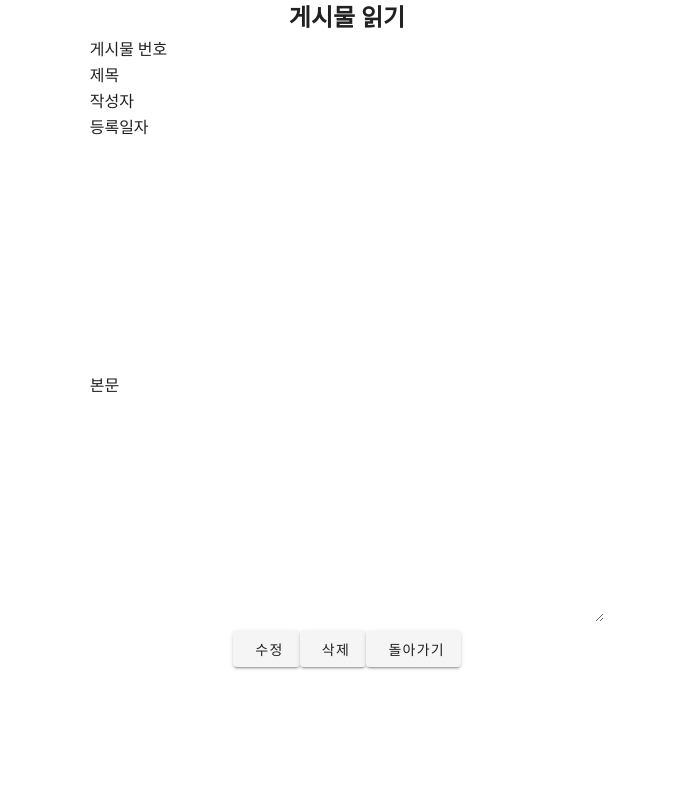
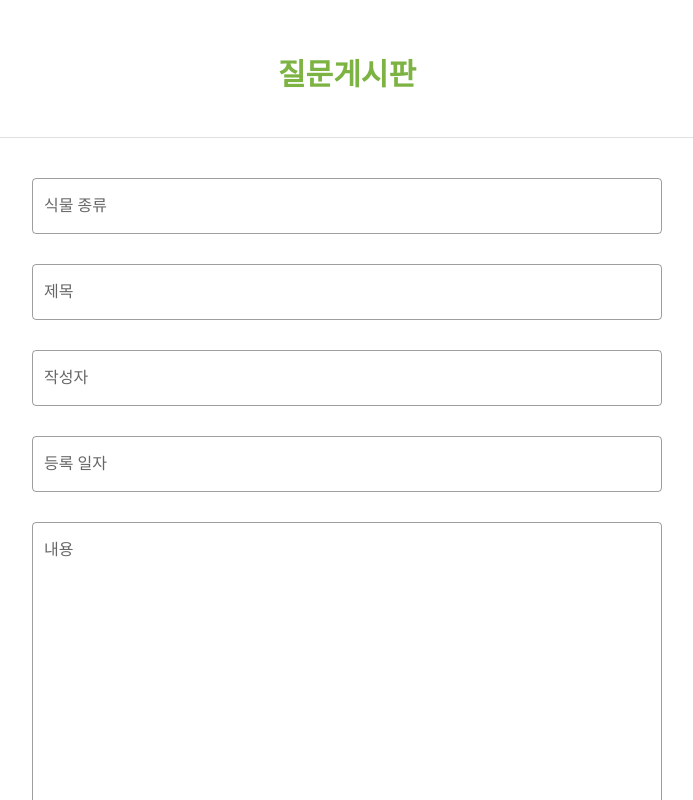
Before and after one commit to EDDI-RobotAcademy/WebAppPersonalProject, a Vue app in the folder p4th/KaramKim/vue/plants_web/: page /question-board/read/1 in a window 1280 px wide. Shown: the top 800 px of the page, without its empty margins (293-986 px from the left). Built offline with nearby package versions, Linux system fonts and the light colour scheme; no server answers; what vue-cookies would draw is missing.

Commit message:
Feat: [김가람] F) 게시물 읽기 UI 코드 수정 [PLANTS27]

```diff
--- a/p4th/KaramKim/vue/plants_web/src/components/board/BoardListForm.vue
+++ b/p4th/KaramKim/vue/plants_web/src/components/board/BoardListForm.vue
@@ -35,7 +35,7 @@
           <v-data-table
               :headers="headers"
               :items="items"
-              :items-per-page="5"
+              :items-per-page="10"
               @click:row="rowClick"
               class="elevation-1"
               :search="search"
--- a/p4th/KaramKim/vue/plants_web/src/components/board/BoardReadForm.vue
+++ b/p4th/KaramKim/vue/plants_web/src/components/board/BoardReadForm.vue
@@ -1,38 +1,55 @@
 <template>
   <div>
-    <table>
-      <tr>
-        <td>게시물 번호</td>
-        <td>
-          <input type="text" :value="board.boardNo" readonly>
-        </td>
-      </tr>
-      <tr>
-        <td>제목</td>
-        <td>
-          <input type="text" :value="board.title" readonly>
-        </td>
-      </tr>
-      <tr>
-        <td>작성자</td>
-        <td>
-          <input type="text" :value="board.writer" readonly>
-        </td>
-      </tr>
-      <tr>
-        <td>등록일자</td>
-        <td>
-          <input type="text" :value="board.regDate" readonly>
-        </td>
-      </tr>
-      <tr>
-        <td>본문</td>
-        <td>
-          <textarea cols="50" rows="20" :value="board.content" readonly>
-          </textarea>
-        </td>
-      </tr>
-    </table>
+    <v-container>
+      <common-page-description
+        page-name="질문게시판"
+      />
+      <div class="mt-10 mb-10" style="width: 630px">
+        <div>
+          <common-text-field
+              type="text"
+              label="식물 종류"
+              :value="board.plantName"
+              readonly
+          />
+        </div>
+        <div>
+          <common-text-field
+              type="text"
+              label="제목"
+              :value="board.title"
+              readonly
+          />
+        </div>
+        <div>
+          <common-text-field
+              type="text"
+              label="작성자"
+              :value="board.writer"
+              readonly
+          />
+        </div>
+        <div>
+          <common-text-field
+              type="text"
+              label="등록 일자"
+              :value="board.regDate"
+              readonly
+          />
+        </div>
+
+        <div>
+          <v-textarea
+              label="내용"
+              :value="board.content"
+              height="600px"
+              color="light-green darken-3"
+              outlined
+              readonly
+          />
+        </div>
+      </div>
+    </v-container>
   </div>
 </template>
 
--- a/p4th/KaramKim/vue/plants_web/src/views/board/BoardReadView.vue
+++ b/p4th/KaramKim/vue/plants_web/src/views/board/BoardReadView.vue
@@ -1,31 +1,37 @@
 <template>
-  <div align="center">
-    <h2>게시물 읽기</h2>
+  <div align="center" style="margin-bottom: 50px">
+    <div>
       <board-read-form
           :board="board"
           v-if="board"
       />
       <p v-else>Loading.............</p>
+    </div>
+    <div>
       <router-link
           :to="{name: 'BoardModifyView', params: { boardNo }}"
           style="text-decoration: none;"
       >
         <common-button
-          btn-name="수정">
-      </common-button>
+            btn-name="수정"
+            class="mr-3 ml-3"
+        />
       </router-link>
       <common-button
           btn-name="삭제"
           @click="deleteBoard"
+          class="mr-3 ml-3"
       />
       <router-link
           :to="{ name: 'QuestionBoardListView' }"
           style="text-decoration: none;"
       >
         <common-button
-          btn-name="돌아가기">
-      </common-button>
+            btn-name="돌아가기"
+            class="mr-3 ml-3"
+        />
       </router-link>
+    </div>
   </div>
 
 </template>
```
Also changed, not shown: p4th/KaramKim/vue/plants_web/src/views/board/QuestionBoardListView.vue (indentation only). Lines whose indentation alone changed are shown as unchanged.
